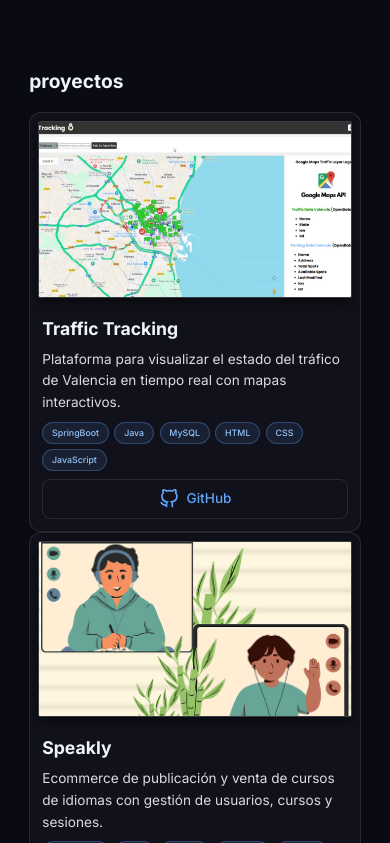
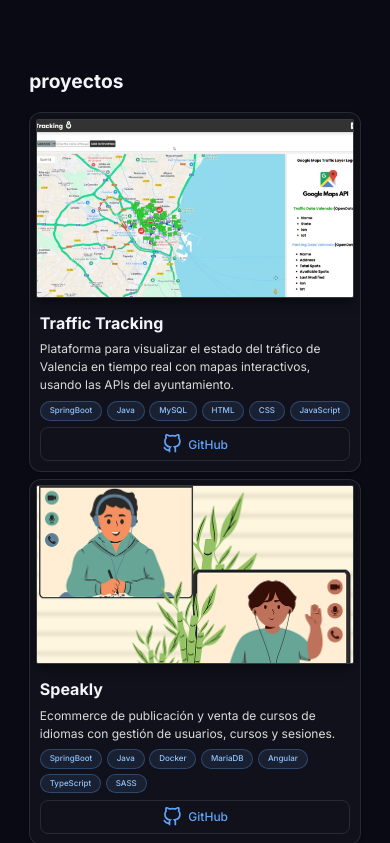
Before and after one commit to kiqueHD/portfolio, an Angular app: page / in a window 390 px wide. Shown: the part 981-1824 px from the top of the page. Built offline with nearby package versions, Linux system fonts and the light colour scheme.

Commit message:
projects scss upd

```diff
--- a/src/app/components/project/project.scss
+++ b/src/app/components/project/project.scss
@@ -13,23 +13,28 @@
 
 .project-image {
   position: relative;
-  width: calc(100% - 2rem);
+  width: calc(100% - 1.2rem);
   aspect-ratio: 16 / 9;
   overflow: hidden;
-  margin: 1rem;
+  margin: 0.6rem;
   border-radius: 2px;
   background-color: rgba(255, 255, 255, 0.08);
   border: 1px solid rgba(255, 255, 255, 0.1);
   box-shadow: 0 4px 12px rgba(0, 0, 0, 0.5);
 
+  @media (max-width: 1345px) {
+    margin: 0.55rem;
+    width: calc(100% - 1.1rem);
+  }
+
   @media (max-width: 768px) {
-    margin: 0.75rem;
-    width: calc(100% - 1.5rem);
+    margin: 0.5rem;
+    width: calc(100% - 1rem);
   }
 
   @media (max-width: 480px) {
-    margin: 0.5rem;
-    width: calc(100% - 1rem);
+    margin: 0.35rem;
+    width: calc(100% - 0.7rem);
   }
 
   img {
@@ -52,49 +57,62 @@
 .project-content {
   display: flex;
   flex-direction: column;
-  gap: 1rem;
-  padding: 1.5rem;
+  gap: 0.7rem;
+  padding: 1rem;
   flex: 1;
 
+  @media (max-width: 1345px) {
+    padding: 0.9rem;
+    gap: 0.65rem;
+  }
+
   @media (max-width: 768px) {
-    padding: 1rem;
-    gap: 0.75rem;
+    padding: 0.8rem;
+    gap: 0.6rem;
   }
 
   @media (max-width: 480px) {
-    padding: 0.75rem;
-    gap: 0.5rem;
+    padding: 0.6rem;
+    gap: 0.4rem;
   }
 }
 
 .project-title {
-  font-size: 1.5rem;
+  font-size: 1.25rem;
   font-weight: 700;
   color: var(--text-primary);
   margin: 0;
   line-height: 1.3;
 
+  @media (max-width: 1345px) {
+    font-size: 1.15rem;
+  }
+
   @media (max-width: 768px) {
-    font-size: 1.25rem;
+    font-size: 1.1rem;
   }
 
   @media (max-width: 480px) {
-    font-size: 1.1rem;
+    font-size: 1rem;
   }
 }
 
 .project-description {
   color: var(--text-secondary);
-  line-height: 1.6;
+  line-height: 1.5;
   margin: 0;
-  font-size: 0.95rem;
+  font-size: 0.85rem;
+
+  @media (max-width: 1345px) {
+    font-size: 0.82rem;
+  }
 
   @media (max-width: 768px) {
-    font-size: 0.9rem;
+    font-size: 0.8rem;
   }
 
   @media (max-width: 480px) {
-    font-size: 0.85rem;
+    font-size: 0.75rem;
   }
 }
 
@@ -102,38 +120,43 @@
 .project-technologies {
   display: flex;
   flex-wrap: wrap;
-  gap: 0.5rem;
+  gap: 0.4rem;
 
   @media (max-width: 480px) {
-    gap: 0.35rem;
+    gap: 0.3rem;
   }
 }
 
 .tech-badge {
   display: inline-block;
-  padding: 0.22rem 0.7rem;
+  padding: 0.18rem 0.6rem;
   background-color: rgba(96, 165, 250, 0.1);
   border: 1px solid rgba(96, 165, 250, 0.3);
   border-radius: 999px;
   color: var(--accent-blue-light);
-  font-size: 0.6rem;
+  font-size: 0.55rem;
   font-weight: 500;
   transition: all 0.3s ease;
 
+  @media (max-width: 1345px) {
+    padding: 0.17rem 0.58rem;
+    font-size: 0.53rem;
+  }
+
   @media (max-width: 480px) {
-    padding: 0.18rem 0.55rem;
-    font-size: 0.55rem;
+    padding: 0.16rem 0.55rem;
+    font-size: 0.5rem;
   }
 }
 
 // Links del proyecto
 .project-links {
   display: flex;
-  gap: 1rem;
+  gap: 0.75rem;
   margin-top: auto;
 
   @media (max-width: 480px) {
-    gap: 0.5rem;
+    gap: 0.4rem;
     flex-direction: column;
   }
 }
@@ -141,19 +164,24 @@
 .project-link {
   display: inline-flex;
   align-items: center;
-  gap: 0.5rem;
-  padding: 0.6rem 1.2rem;
+  gap: 0.4rem;
+  padding: 0.45rem 0.9rem;
   border: 1px solid var(--border-default);
   border-radius: var(--radius);
   color: var(--text-secondary);
   text-decoration: none;
-  font-size: 0.9rem;
+  font-size: 0.8rem;
   font-weight: 500;
   transition: all 0.3s ease;
 
+  @media (max-width: 1345px) {
+    padding: 0.4rem 0.85rem;
+    font-size: 0.78rem;
+  }
+
   @media (max-width: 480px) {
-    padding: 0.5rem 1rem;
-    font-size: 0.85rem;
+    padding: 0.38rem 0.8rem;
+    font-size: 0.75rem;
     justify-content: center;
   }
 
--- a/src/app/pages/home/home.ts
+++ b/src/app/pages/home/home.ts
@@ -13,7 +13,7 @@ export class Home {
     {
       imageUrl: 'assets/projects/traffictrackin.png',
       title: 'Traffic Tracking',
-      description: 'Plataforma para visualizar el estado del tráfico de Valencia en tiempo real con mapas interactivos.',
+      description: 'Plataforma para visualizar el estado del tráfico de Valencia en tiempo real con mapas interactivos, usando las APIs del ayuntamiento.',
       technologies: ['SpringBoot', 'Java', 'MySQL', 'HTML', 'CSS', 'JavaScript'],
       githubUrl: 'https://github.com/kiqueHD/projecteTraficTrackin',
     },
```
